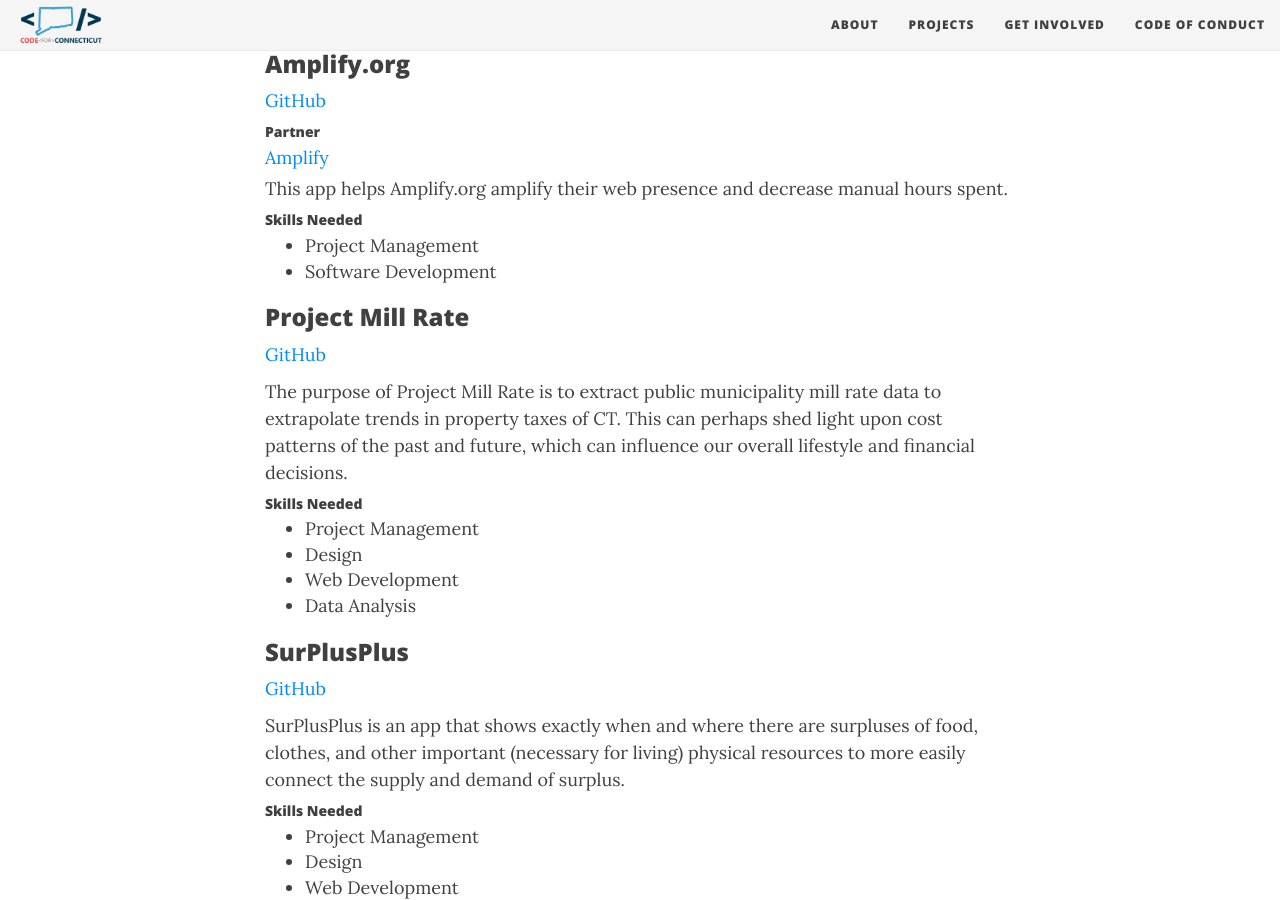
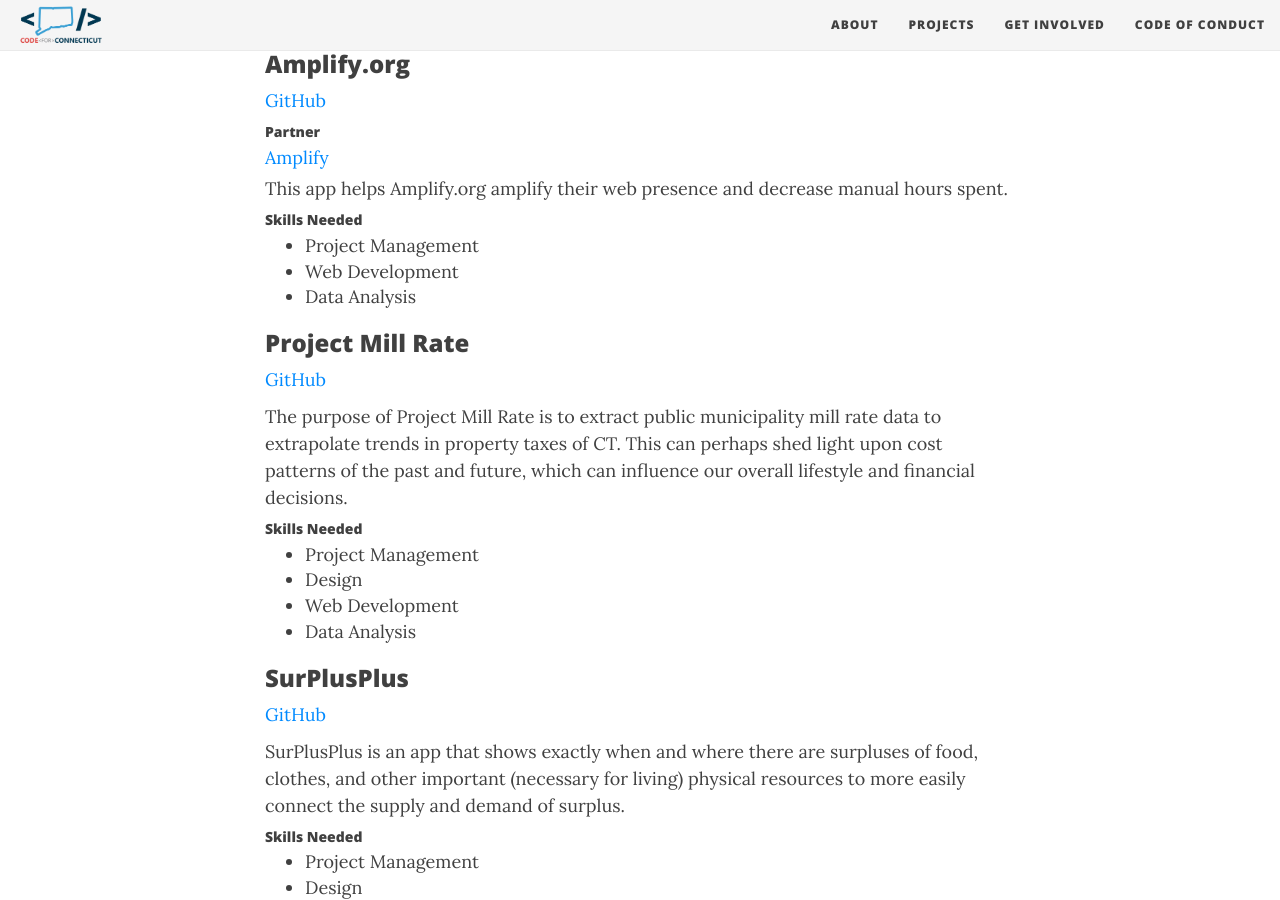
Before and after one commit to codeforct/codeforct.github.io, a Jekyll site: the page built from projects.md, in a window 1280 px wide and 900 px high, scrolled down 478 px. Built offline with Jekyll 4.4.1, drawn with Linux system fonts in a browser that asks for light colours.

Commit message:
updated projects page

```diff
--- a/projects.md
+++ b/projects.md
@@ -24,7 +24,8 @@
 <h5>Skills Needed</h5>
 <ul>
 	<li>Project Management</li>
-	<li>Software Development</li>
+	<li>Web Development</li>
+	<li>Data Analysis</li>
 </ul>
 
 <h3>Project Mill Rate</h3>
```
